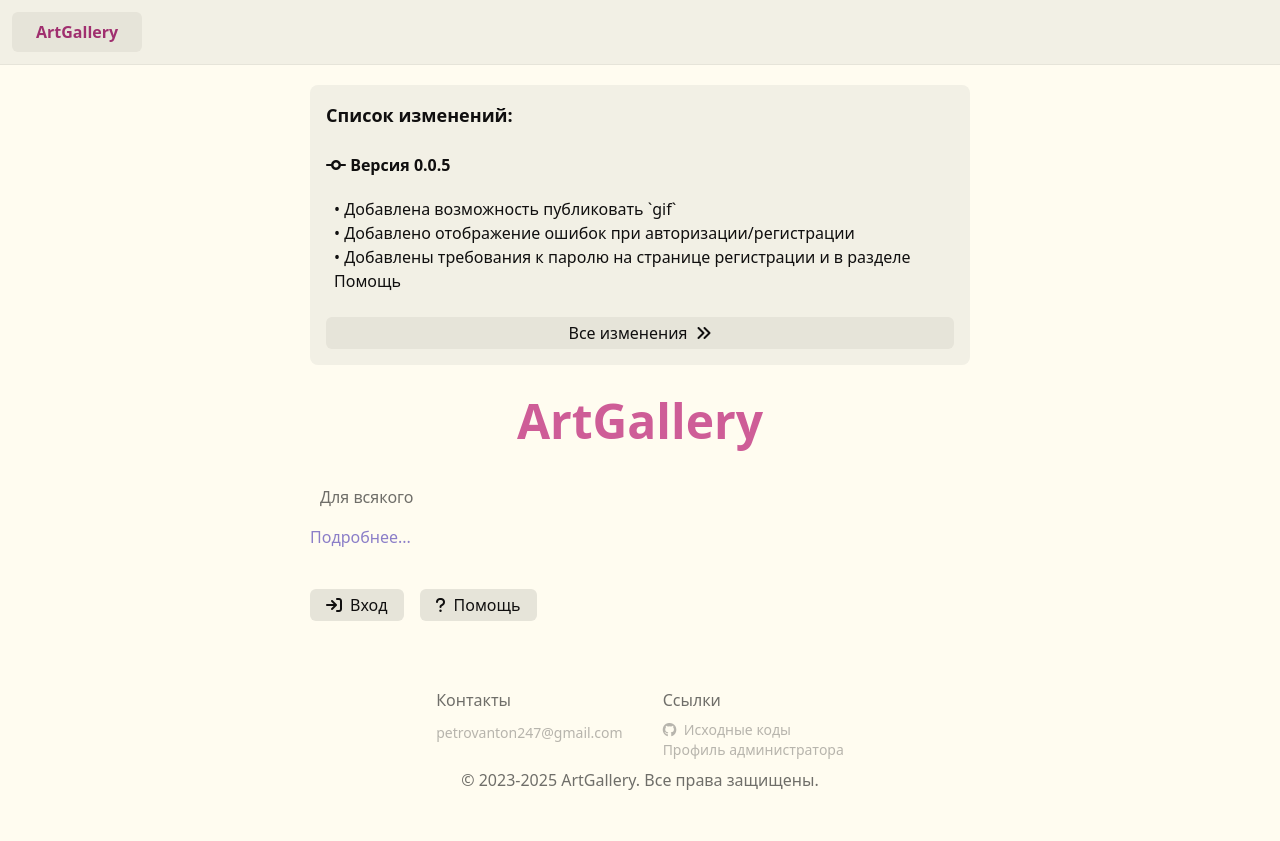
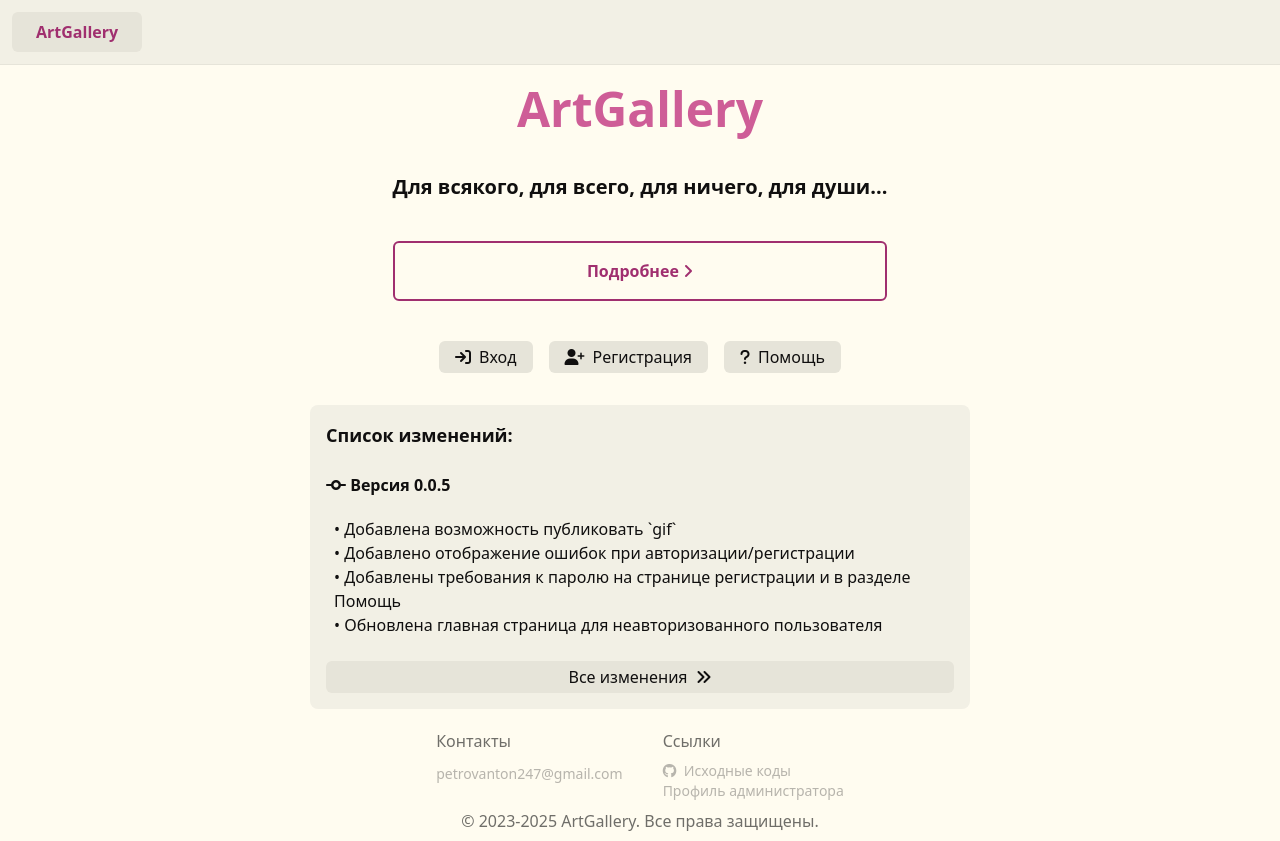
Before and after one commit to Katy248/art-gallery, a Vue app in the folder client/: page / in a window 1280 px wide. Before the commit the page ends 800 px from the top, so only its background shows below. Built offline with nearby package versions, Linux system fonts and the light colour scheme.

Commit message:
Update main page

```diff
--- a/client/src/data/index.js
+++ b/client/src/data/index.js
@@ -20,6 +20,7 @@ const CHANGELOGS = [
       "Добавлена возможность публиковать `gif`",
       "Добавлено отображение ошибок при авторизации/регистрации",
       "Добавлены требования к паролю на странице регистрации и в разделе Помощь",
+      "Обновлена главная страница для неавторизованного пользователя",
     ],
   },
   {
--- a/client/src/views/HomeView.vue
+++ b/client/src/views/HomeView.vue
@@ -36,10 +36,10 @@ const switchPage = (p) => {
 };
 </script>
 <template>
-  <div class="mb-8">
-    <ChangesList />
-  </div>
   <div v-if="authStore.isAuthenticated" class="flex flex-col gap-8 w-full">
+    <div class="mb-8">
+      <ChangesList />
+    </div>
     <div>
       <RouterLink class="btn btn-primary" to="/post/create">
         <i class="fas fa-upload"></i>
@@ -55,14 +55,21 @@ const switchPage = (p) => {
       />
     </div>
   </div>
-  <div v-else>
+  <div v-else class="flex flex-col items-center">
     <h1 class="text-center text-5xl font-bold text-magenta-2 pb-10">
       ArtGallery
     </h1>
-    <div class="pb-10 plain-text">
-      <p>Для всякого</p>
-      <div>
-        <RouterLink to="/about">Подробнее...</RouterLink>
+    <div class="pb-10 flex flex-col gap-10 items-center">
+      <div class="text-xl font-semibold">
+        Для всякого, для всего, для ничего, для души...
+      </div>
+      <div class="w-full flex justify-center">
+        <RouterLink
+          class="text-center cursor-pointer font-semibold text-magenta p-4 hover:text-tx active:text-tx hover:bg-magenta/70 active:bg-magenta/80 border-magenta border-2 rounded-md transition-colors duration-300 w-full"
+          to="/about"
+          >Подробнее
+          <i class="fas fa-angle-right"></i>
+        </RouterLink>
       </div>
     </div>
 
@@ -71,9 +78,16 @@ const switchPage = (p) => {
         <i class="fas fa-arrow-right-to-bracket"></i>
         Вход</RouterLink
       >
+      <RouterLink class="btn btn-base" to="/auth/register">
+        <i class="fas fa-user-plus"></i>
+        Регистрация</RouterLink
+      >
       <RouterLink class="btn btn-base" to="/help">
         <i class="fas fa-question"></i> Помощь</RouterLink
       >
     </div>
+    <div class="mt-8">
+      <ChangesList />
+    </div>
   </div>
 </template>
```
